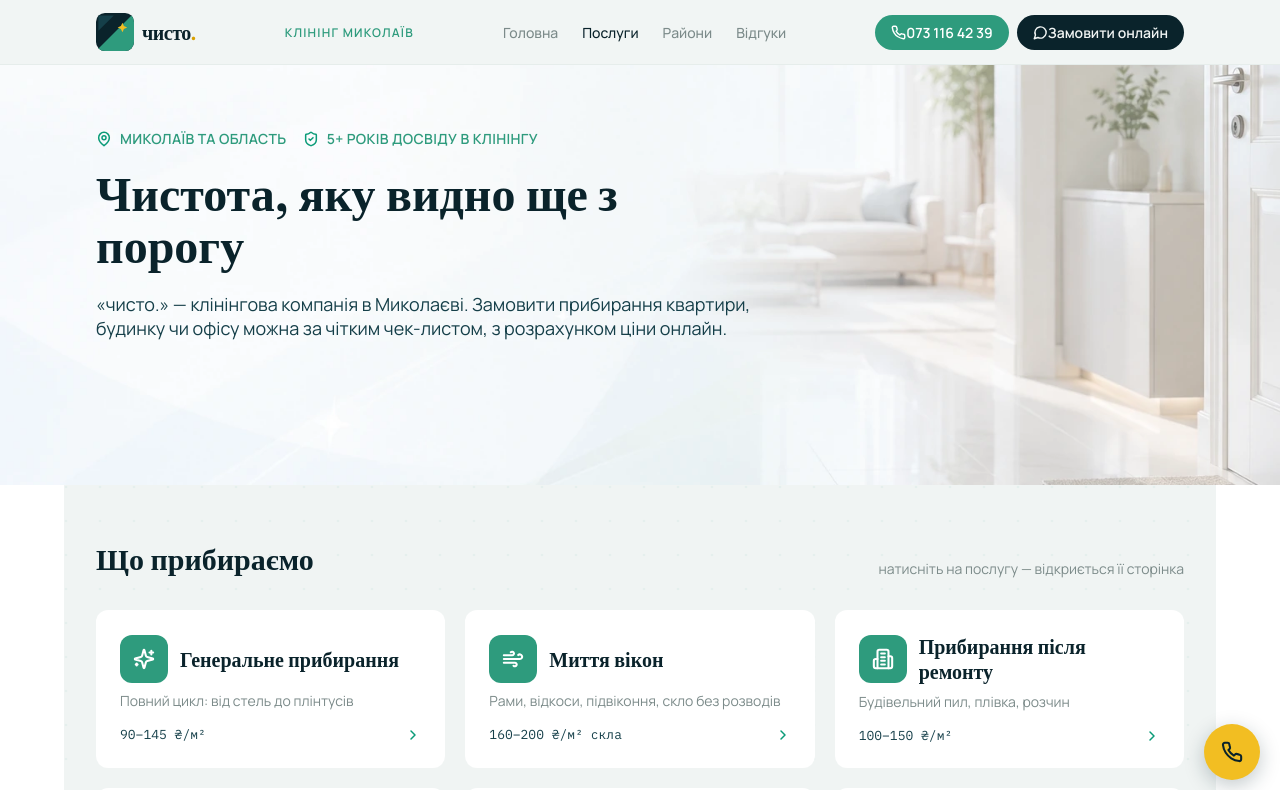
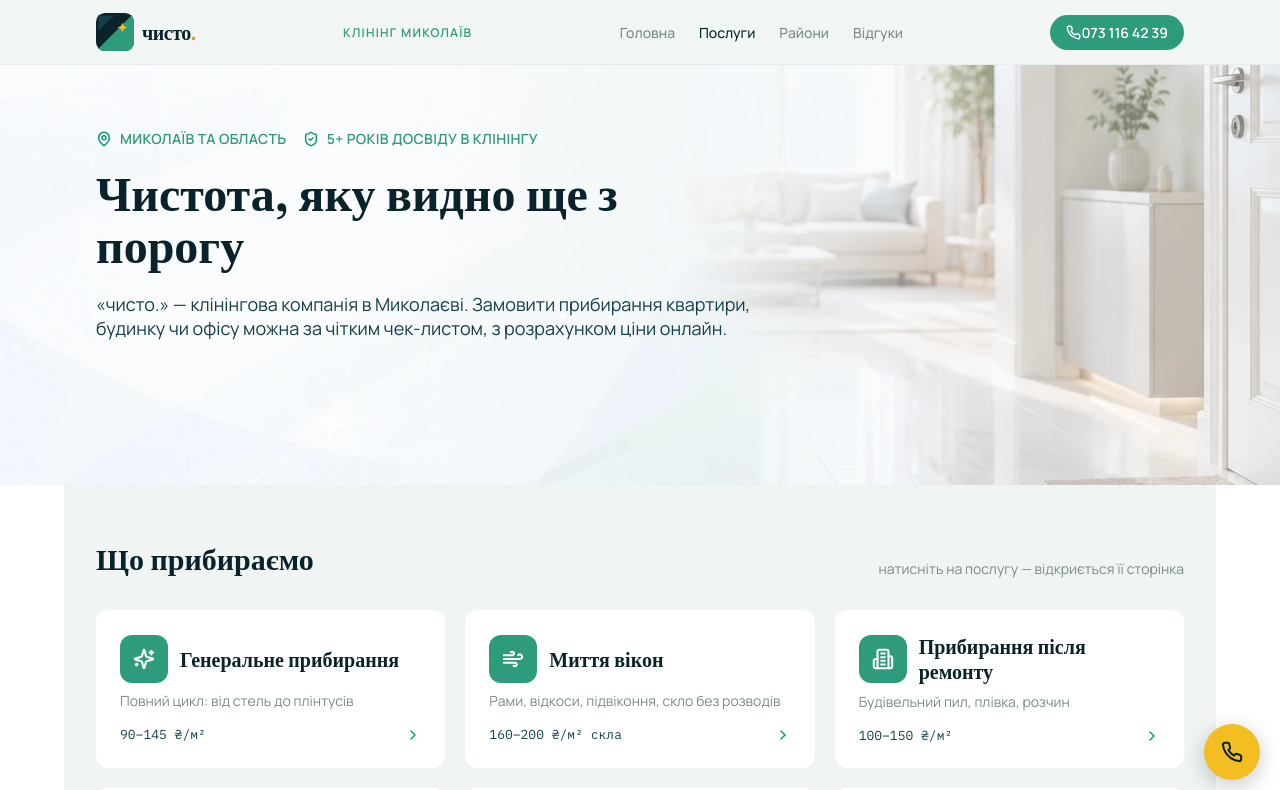
Before and after one commit to Roman31031/chysto-nextjs, a Next.js app: page / in a window 1280 px wide. Shown: the top 790 px of the page. Built offline with nearby package versions, Linux system fonts and the light colour scheme.

Commit message:
Add files via upload

```diff
--- a/components/Shared.jsx
+++ b/components/Shared.jsx
@@ -285,7 +285,6 @@ export function LogoMark({ size = 36 }) {
 }
 
 export function NavBar({ route }) {
-  const onOrderClick = useOrderModal();
   const navigate = useNavigate();
   const [open, setOpen] = useState(false);
   return (
@@ -310,9 +309,6 @@ export function NavBar({ route }) {
           >
             <Phone size={15} strokeWidth={2.25} /> 073 116 42 39
           </a>
-          <button onClick={onOrderClick} className="px-4 py-2 rounded-full text-sm font-semibold flex items-center gap-1.5 whitespace-nowrap" style={{ ...body, background: C.ink, color: C.bg }}>
-            <MessageCircle size={15} strokeWidth={2.25} /> Замовити онлайн
-          </button>
           <button className="md:hidden flex-shrink-0" onClick={() => setOpen(!open)} aria-label="Меню">{open ? <X size={22} color={C.ink} /> : <Menu size={22} color={C.ink} />}</button>
         </div>
       </div>
```
